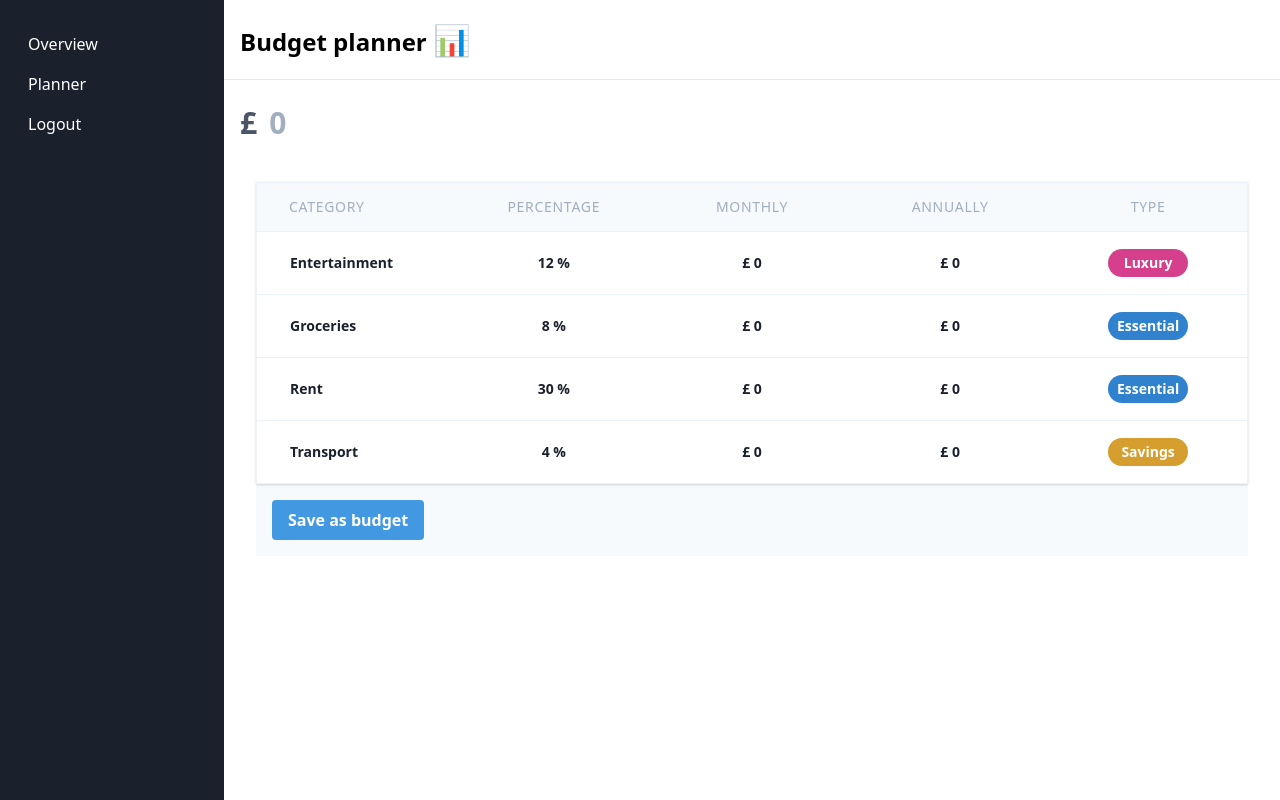
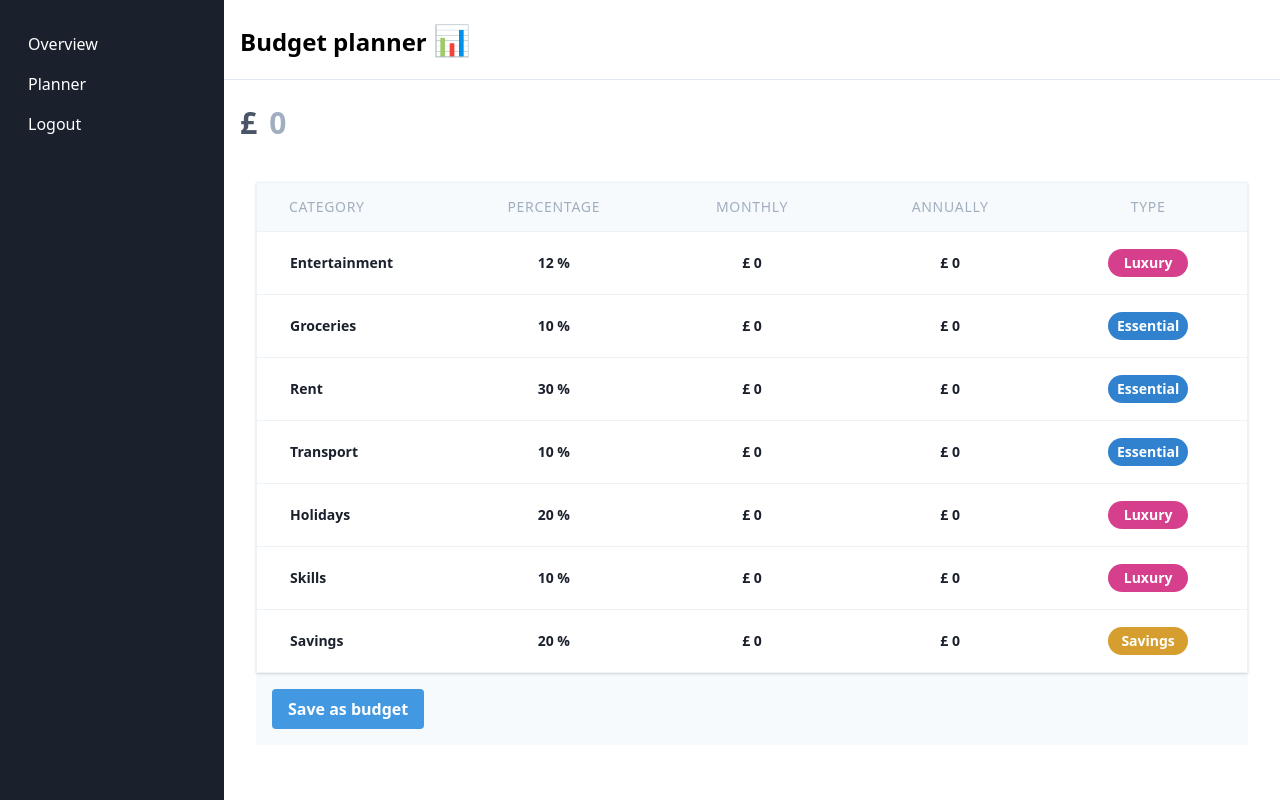
Before and after one commit to robmcw/budget-app, a React (Create React App) app: page /planner in a window 1280 px wide. Built offline with nearby package versions, Linux system fonts and the light colour scheme; no server answers.

Commit message:
Add more categories to planner and dashbaord

```diff
--- a/src/components/MonthSpendCard.js/MonthSpendCard.js
+++ b/src/components/MonthSpendCard.js/MonthSpendCard.js
@@ -47,7 +47,7 @@ const MonthSpendCard = (props) => {
             </div>
         }
     });
-
+console.log(props.budget)
     const budget = Object.keys(props.budget).map((cat) => {
         return <div
             className="block px-8 py-4"
--- a/src/components/SpendInputRow/SpendInputRow.js
+++ b/src/components/SpendInputRow/SpendInputRow.js
@@ -1,6 +1,5 @@
 import React from "react";
 const SpendInputRow = (props) => {
-    console.log(props.spending)
     if (props.spending === "loading") {
         return (
             <tr className="animate-pulse">
--- a/src/containers/Dashboard/Dashboard.js
+++ b/src/containers/Dashboard/Dashboard.js
@@ -17,6 +17,9 @@ const Dashboard = () => {
     const [enteredSpendGroceries, setEnteredSpendGroceries] = useState(null);
     const [enteredSpendTransport, setEnteredSpendTransport] = useState(null);
     const [enteredSpendEntertainment, setEnteredSpendEntertainment] = useState(null);
+    const [enteredSpendHolidays, setEnteredSpendHolidays] = useState(null)
+    const [enteredSpendSkills, setEnteredSpendSkills] = useState(null);
+    const [enteredSpendSavings, setEnteredSpendSavings] = useState(null);
     const [savedMonthSpend, setSavedMonthSpend] = useState("loading"
     );
 
@@ -83,7 +86,10 @@ const Dashboard = () => {
             rent: enteredSpendRent,
             groceries: enteredSpendGroceries,
             transport: enteredSpendTransport,
-            entertainment: enteredSpendEntertainment
+            entertainment: enteredSpendEntertainment,
+            holidays: enteredSpendHolidays,
+            skills: enteredSpendSkills,
+            savings: enteredSpendSavings
         }
     };
 
@@ -100,6 +106,15 @@ const Dashboard = () => {
                 break;
             case 'entertainment':
                 setEnteredSpendEntertainment(input)
+                break;
+                case 'holidays':
+                setEnteredSpendHolidays(input)
+                break;
+                case 'skills':
+                setEnteredSpendSkills(input)
+                break;
+                case 'savings':
+                setEnteredSpendSavings(input)
                 break;
             default:
                 console.error('ERROR: NO CATEGORIES MATCHED')
@@ -132,7 +147,7 @@ const Dashboard = () => {
     // Return rows for input spend card. Linked to DB in case categories are ever updated
     let inputRows = ""
     if (savedMonthSpend !== "loading") {
-        inputRows = Object.keys(savedMonthSpend[0].category).map((catKey) => {
+        inputRows = Object.keys(budget).map((catKey) => {
             return <SpendInputRow
                 key={catKey}
                 cat={catKey}
--- a/src/containers/Planner/Planner.js
+++ b/src/containers/Planner/Planner.js
@@ -15,6 +15,12 @@ const Planner = () => {
     const [annualTransport, SetAnnualTransport] = useState(0);
     const [monthlyEntertainment, SetMonthlyEntertainment] = useState(0);
     const [annualEntertainment, SetAnnualEntertainment] = useState(0);
+    const [monthlyHolidays, SetMonthlyHolidays] = useState(0);
+    const [annualHolidays, SetAnnualHolidays] = useState(0);
+    const [monthlySkills, SetMonthlySkills] = useState(0);
+    const [annualSkills, SetAnnualSkills] = useState(0);
+    const [monthlySavings, SetMonthlySavings] = useState(0);
+    const [annualSavings, SetAnnualSavings] = useState(0);
 
     //Fetch budget data from DB and update states to update datatable
     useEffect(() => {
@@ -53,7 +59,7 @@ const Planner = () => {
 
         groceries: {
             name: "Groceries",
-            percentage: 8,
+            percentage: 10,
             monthly: monthlyGroceries,
             annual: annualGroceries,
             category: "Essential"
@@ -69,9 +75,30 @@ const Planner = () => {
         },
         transport: {
             name: "Transport",
-            percentage: 4,
+            percentage: 10,
             monthly: monthlyTransport,
             annual: annualTransport,
+            category: "Essential"
+        },
+        holidays: {
+            name: "Holidays",
+            percentage: 20,
+            monthly: monthlyHolidays,
+            annual: annualHolidays,
+            category: "Luxury"
+        },
+        skills: {
+            name: "Skills",
+            percentage: 10,
+            monthly: monthlySkills,
+            annual: annualSkills,
+            category: "Luxury"
+        },
+        savings: {
+            name: "Savings",
+            percentage: 20,
+            monthly: monthlySavings,
+            annual: annualSavings,
             category: "Savings"
         },
     };
@@ -100,6 +127,21 @@ const Planner = () => {
                 case 'Entertainment':
                     SetMonthlyEntertainment(newMonthly)
                     SetAnnualEntertainment(newAnnual)
+                    break;
+
+                case 'Holidays':
+                    SetMonthlyHolidays(newMonthly)
+                    SetAnnualHolidays(newAnnual)
+                    break;
+
+                case 'Skills':
+                    SetMonthlySkills(newMonthly)
+                    SetAnnualSkills(newAnnual)
+                    break;
+
+                case 'Savings':
+                    SetMonthlySavings(newMonthly)
+                    SetAnnualSavings(newAnnual)
                     break;
 
                 default:
@@ -146,11 +188,12 @@ const Planner = () => {
             })
     };
 
-    // Display budget rows on page
-
+    // Display budget rows
     const tableRows = Object.keys(budgets).map((catKey) => {
         return <PlannerRow key={catKey} budget={budgets[catKey]} />;
     });
+
+    // Return JSX
     return (
         <>
             <div className="bg-white py-2 px-4 flex h-20 border-b border-gray-300">
@@ -174,8 +217,6 @@ const Planner = () => {
                     </input>
                 </div>
             </form>
-
-
 
             <div className="max-w-7xl mx-4 my-2 px-4 py-2">
                 <div className="flex flex-col">
```
